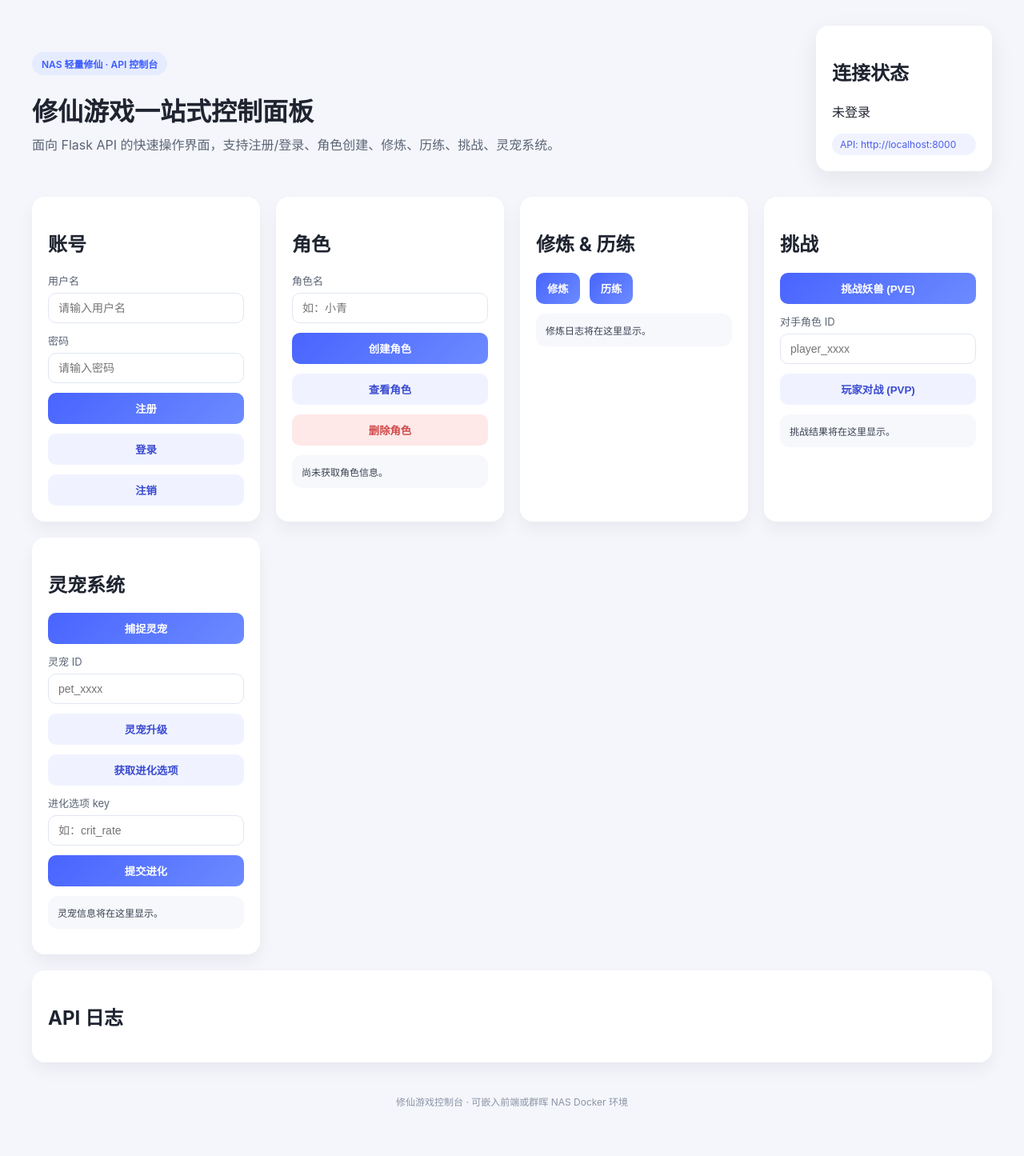
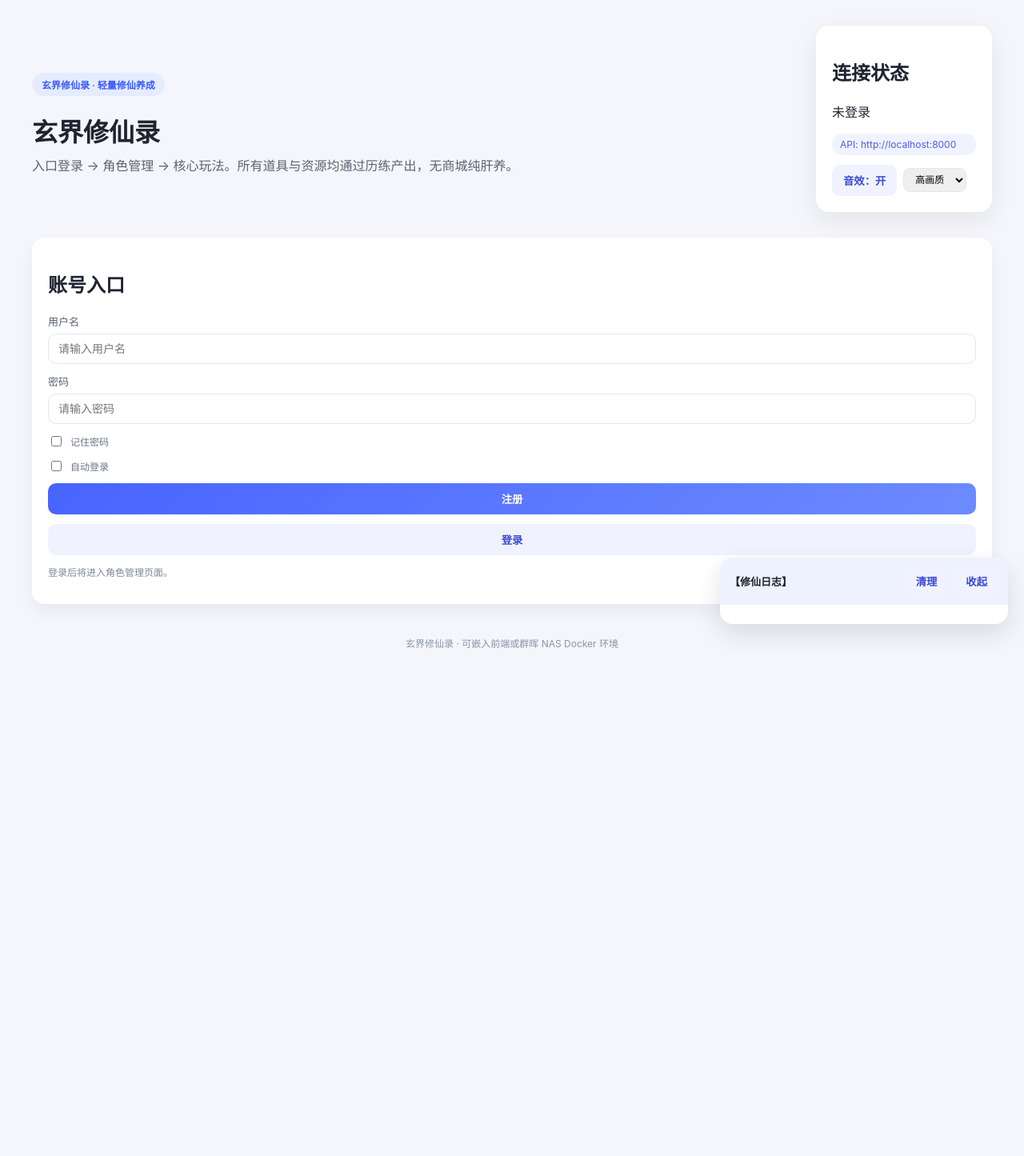
Before and after one commit to yourwater/web-game-1, a Flask app: page / in a window 1280 px wide. Shown: the whole page at 80% size. After the commit the page ends 810 px from the top, so only its background shows below. Run offline with Flask 3, Linux system fonts and the light colour scheme.

Commit message:
Revamp frontend flow and update docs

```diff
--- a/game/static/app.js
+++ b/game/static/app.js
@@ -1,27 +1,40 @@
 const apiBase = "";
 const logEl = document.getElementById("log");
+const logPanel = document.getElementById("logPanel");
 const statusEl = document.getElementById("status");
 const playerInfoEl = document.getElementById("playerInfo");
 const progressInfoEl = document.getElementById("progressInfo");
+const exploreInfoEl = document.getElementById("exploreInfo");
 const battleInfoEl = document.getElementById("battleInfo");
 const petInfoEl = document.getElementById("petInfo");
+const playerBarEl = document.getElementById("playerBar");
+const authSection = document.getElementById("authSection");
+const roleSection = document.getElementById("roleSection");
+const gameSection = document.getElementById("gameSection");
 
 const tokenKey = "xiuxian_token";
 let token = localStorage.getItem(tokenKey);
+let currentPlayer = null;
+let loginFailures = 0;
+let lockedUntil = null;
 
 function setStatus(text) {
   statusEl.textContent = text;
 }
 
-function log(message, payload) {
+function log(message, payload, isError = false) {
   const entry = document.createElement("div");
-  entry.className = "log-entry";
+  entry.className = `log-entry${isError ? " error" : ""}`;
   const time = new Date().toLocaleTimeString();
-  entry.textContent = `${time} · ${message}`;
-  if (payload) {
-    entry.textContent += ` → ${JSON.stringify(payload)}`;
+  let content = `${time} · 【修仙日志】${message}`;
+  if (payload && typeof payload === "string") {
+    content += `：${payload}`;
   }
+  entry.textContent = content;
   logEl.prepend(entry);
+  while (logEl.children.length > 100) {
+    logEl.removeChild(logEl.lastChild);
+  }
 }
 
 async function request(path, options = {}) {
@@ -37,20 +50,90 @@ async function request(path, options = {}) {
   return data;
 }
 
-function updatePlayerInfo(data) {
-  playerInfoEl.textContent = JSON.stringify(data, null, 2);
+function formatPlayer(player) {
+  if (!player) {
+    return "尚未获取角色信息。";
+  }
+  return [
+    `昵称：${player.name}`,
+    `境界：${player.realm} · 等级：${player.level}`,
+    `修为：${player.exp} · 灵石：${player.spirit_stones}`,
+    `属性：攻击 ${player.stats.atk} / 防御 ${player.stats.def} / 生命 ${player.stats.hp} / 速度 ${player.stats.spd}`,
+    `灵宠数量：${player.pets.length}`,
+    `角色ID：${player.player_id}`,
+  ].join("\n");
+}
+
+function updatePlayerInfo(player) {
+  playerInfoEl.textContent = formatPlayer(player);
+  if (player) {
+    playerBarEl.textContent = `当前角色：${player.name} · ${player.realm} · Lv.${player.level} · 灵石 ${player.spirit_stones}`;
+  } else {
+    playerBarEl.textContent = "尚未进入修仙。";
+  }
 }
 
 function updateProgressInfo(data) {
-  progressInfoEl.textContent = JSON.stringify(data, null, 2);
+  if (!data || !data.player) {
+    progressInfoEl.textContent = "暂无修炼信息。";
+    return;
+  }
+  const player = data.player;
+  progressInfoEl.textContent = [
+    "修炼完成。",
+    `当前境界：${player.realm} · 等级：${player.level}`,
+    `修为：${player.exp} · 灵石：${player.spirit_stones}`,
+    `属性：攻击 ${player.stats.atk} / 防御 ${player.stats.def} / 生命 ${player.stats.hp}`,
+  ].join("\n");
+}
+
+function updateExploreInfo(data) {
+  if (!data) {
+    exploreInfoEl.textContent = "暂无历练结果。";
+    return;
+  }
+  const rewards = data.reward || {};
+  const rewardText = Object.keys(rewards)
+    .map((key) => `${key === "spirit_stones" ? "灵石" : "修为"}+${rewards[key]}`)
+    .join("、");
+  exploreInfoEl.textContent = [
+    `历练事件：${data.event}`,
+    rewardText ? `奖励：${rewardText}` : "奖励：暂无",
+  ].join("\n");
 }
 
 function updateBattleInfo(data) {
-  battleInfoEl.textContent = JSON.stringify(data, null, 2);
+  if (!data) {
+    battleInfoEl.textContent = "暂无挑战结果。";
+    return;
+  }
+  const reward = data.reward || {};
+  const rewardText = Object.keys(reward)
+    .map((key) => `${key === "spirit_stones" ? "灵石" : "修为"}+${reward[key]}`)
+    .join("、");
+  battleInfoEl.textContent = [
+    `战斗结果：${data.victory ? "胜利" : "失败"}`,
+    rewardText ? `奖励：${rewardText}` : "奖励：暂无",
+  ].join("\n");
 }
 
 function updatePetInfo(data) {
-  petInfoEl.textContent = JSON.stringify(data, null, 2);
+  if (!data) {
+    petInfoEl.textContent = "暂无灵宠信息。";
+    return;
+  }
+  if (data.options) {
+    petInfoEl.textContent = [
+      "进化选项：",
+      ...data.options.map((option) => `- ${option[0]} +${option[1]}`),
+    ].join("\n");
+    return;
+  }
+  petInfoEl.textContent = [
+    `灵宠：${data.name} · ${data.rarity}`,
+    `等级：${data.level} · 进化阶段：${data.evolution_stage}`,
+    `属性：攻击 ${data.base_stats.atk} / 防御 ${data.base_stats.def} / 生命 ${data.base_stats.hp}`,
+  ].join("\n");
 }
 
 function attachButton(id, handler) {
@@ -65,15 +148,19 @@ attachButton("register", async () => {
       method: "POST",
       body: JSON.stringify({ username, password }),
     });
-    log("注册成功", data);
+    log(`账号 ${data.username} 注册成功`);
   } catch (error) {
-    log(`注册失败: ${error.message}`);
+    log(`注册失败：${error.message}`, null, true);
   }
 });
 
 attachButton("login", async () => {
   const username = document.getElementById("username").value;
   const password = document.getElementById("password").value;
+  if (lockedUntil && Date.now() < lockedUntil) {
+    log("登录失败：已锁定，请稍后再试", null, true);
+    return;
+  }
   try {
     const data = await request("/auth/login", {
       method: "POST",
@@ -82,9 +169,17 @@ attachButton("login", async () => {
     token = data.token;
     localStorage.setItem(tokenKey, token);
     setStatus(`已登录：${username}`);
-    log("登录成功", data);
+    log(`账号 ${username} 登录成功`);
+    loginFailures = 0;
+    lockedUntil = null;
+    showSection("role");
+    await refreshPlayer();
   } catch (error) {
-    log(`登录失败: ${error.message}`);
+    loginFailures += 1;
+    if (loginFailures >= 5) {
+      lockedUntil = Date.now() + 10 * 60 * 1000;
+    }
+    log(`登录失败：${error.message}`, null, true);
   }
 });
 
@@ -92,11 +187,15 @@ attachButton("logout", async () => {
   try {
     await request("/auth/logout", { method: "POST" });
   } catch (error) {
-    log(`注销失败: ${error.message}`);
+    log(`注销失败：${error.message}`, null, true);
   }
   token = null;
   localStorage.removeItem(tokenKey);
   setStatus("未登录");
+  currentPlayer = null;
+  updatePlayerInfo(null);
+  showSection("auth");
+  log("账号已退出");
 });
 
 attachButton("createPlayer", async () => {
@@ -106,30 +205,26 @@ attachButton("createPlayer", async () => {
       method: "POST",
       body: JSON.stringify({ name }),
     });
-    updatePlayerInfo(data);
-    log("创建角色成功", data);
+    currentPlayer = data;
+    updatePlayerInfo(currentPlayer);
+    log(`角色 ${data.name} 创建成功`);
   } catch (error) {
-    log(`创建角色失败: ${error.message}`);
+    log(`创建角色失败：${error.message}`, null, true);
   }
 });
 
 attachButton("getPlayer", async () => {
-  try {
-    const data = await request("/player/me", { method: "GET" });
-    updatePlayerInfo(data);
-    log("获取角色信息成功", data);
-  } catch (error) {
-    log(`获取角色失败: ${error.message}`);
-  }
+  await refreshPlayer();
 });
 
 attachButton("deletePlayer", async () => {
   try {
     const data = await request("/player/delete", { method: "POST" });
-    updatePlayerInfo(data);
-    log("删除角色成功", data);
+    currentPlayer = null;
+    updatePlayerInfo(null);
+    log("角色已删除");
   } catch (error) {
-    log(`删除角色失败: ${error.message}`);
+    log(`删除角色失败：${error.message}`, null, true);
   }
 });
 
@@ -137,19 +232,19 @@ attachButton("train", async () => {
   try {
     const data = await request("/cultivation/train", { method: "POST" });
     updateProgressInfo(data);
-    log("修炼完成", data);
+    log("修炼完成");
   } catch (error) {
-    log(`修炼失败: ${error.message}`);
+    log(`修炼失败：${error.message}`, null, true);
   }
 });
 
 attachButton("explore", async () => {
   try {
     const data = await request("/event/explore", { method: "POST" });
-    updateProgressInfo(data);
-    log("历练完成", data);
+    updateExploreInfo(data);
+    log("历练完成");
   } catch (error) {
-    log(`历练失败: ${error.message}`);
+    log(`历练失败：${error.message}`, null, true);
   }
 });
 
@@ -157,9 +252,9 @@ attachButton("pve", async () => {
   try {
     const data = await request("/challenge/pve", { method: "POST" });
     updateBattleInfo(data);
-    log("PVE 完成", data);
+    log("挑战妖兽完成");
   } catch (error) {
-    log(`PVE 失败: ${error.message}`);
+    log(`PVE 失败：${error.message}`, null, true);
   }
 });
 
@@ -171,9 +266,9 @@ attachButton("pvp", async () => {
       body: JSON.stringify({ opponent_id: opponentId }),
     });
     updateBattleInfo(data);
-    log("PVP 完成", data);
+    log("玩家对战完成");
   } catch (error) {
-    log(`PVP 失败: ${error.message}`);
+    log(`PVP 失败：${error.message}`, null, true);
   }
 });
 
@@ -181,9 +276,9 @@ attachButton("capturePet", async () => {
   try {
     const data = await request("/pet/capture", { method: "POST" });
     updatePetInfo(data);
-    log("捕捉灵宠成功", data);
+    log(`捕捉灵宠成功：${data.name}`);
   } catch (error) {
-    log(`捕捉灵宠失败: ${error.message}`);
+    log(`捕捉灵宠失败：${error.message}`, null, true);
   }
 });
 
@@ -195,9 +290,9 @@ attachButton("upgradePet", async () => {
       body: JSON.stringify({ pet_id: petId }),
     });
     updatePetInfo(data);
-    log("灵宠升级成功", data);
+    log("灵宠升级成功");
   } catch (error) {
-    log(`灵宠升级失败: ${error.message}`);
+    log(`灵宠升级失败：${error.message}`, null, true);
   }
 });
 
@@ -212,9 +307,9 @@ attachButton("getEvolveOptions", async () => {
     if (data.options && data.options.length) {
       document.getElementById("evolveChoice").value = data.options[0][0];
     }
-    log("获取进化选项成功", data);
+    log("获取进化选项成功");
   } catch (error) {
-    log(`获取进化选项失败: ${error.message}`);
+    log(`获取进化选项失败：${error.message}`, null, true);
   }
 });
 
@@ -227,14 +322,72 @@ attachButton("evolvePet", async () => {
       body: JSON.stringify({ pet_id: petId, choice }),
     });
     updatePetInfo(data);
-    log("进化完成", data);
+    log("进化完成");
   } catch (error) {
-    log(`进化失败: ${error.message}`);
+    log(`进化失败：${error.message}`, null, true);
   }
+});
+
+async function refreshPlayer() {
+  try {
+    const data = await request("/player/me", { method: "GET" });
+    currentPlayer = data;
+    updatePlayerInfo(currentPlayer);
+    log(`角色 ${data.name} 已载入`);
+    return data;
+  } catch (error) {
+    updatePlayerInfo(null);
+    log(`获取角色失败：${error.message}`, null, true);
+    return null;
+  }
+}
+
+function showSection(section) {
+  authSection.style.display = section === "auth" ? "block" : "none";
+  roleSection.style.display = section === "role" ? "block" : "none";
+  gameSection.style.display = section === "game" ? "block" : "none";
+}
+
+document.getElementById("enterGame").addEventListener("click", async () => {
+  const player = await refreshPlayer();
+  if (player) {
+    showSection("game");
+  }
+});
+
+document.getElementById("backToRoles").addEventListener("click", () => {
+  showSection("role");
+});
+
+document.getElementById("toggleLog").addEventListener("click", () => {
+  logPanel.classList.toggle("collapsed");
+  const isCollapsed = logPanel.classList.contains("collapsed");
+  document.getElementById("toggleLog").textContent = isCollapsed ? "展开" : "收起";
+});
+
+document.getElementById("clearLog").addEventListener("click", () => {
+  logEl.innerHTML = "";
+});
+
+document.getElementById("toggleSound").addEventListener("click", (event) => {
+  const isOn = event.target.textContent.includes("开");
+  event.target.textContent = `音效：${isOn ? "关" : "开"}`;
+});
+
+document.querySelectorAll(".tab").forEach((tab) => {
+  tab.addEventListener("click", () => {
+    document.querySelectorAll(".tab").forEach((item) => item.classList.remove("active"));
+    document.querySelectorAll(".tab-content").forEach((item) => item.classList.remove("active"));
+    tab.classList.add("active");
+    document.getElementById(`tab-${tab.dataset.tab}`).classList.add("active");
+  });
 });
 
 if (token) {
   setStatus("已登录");
+  showSection("role");
+  refreshPlayer();
 } else {
   setStatus("未登录");
+  showSection("auth");
 }
--- a/game/static/style.css
+++ b/game/static/style.css
@@ -50,6 +50,20 @@ body {
   min-width: 220px;
 }
 
+.settings {
+  margin-top: 12px;
+  display: flex;
+  gap: 8px;
+  align-items: center;
+}
+
+.settings select {
+  padding: 6px 10px;
+  border-radius: 8px;
+  border: 1px solid #e0e6f2;
+  font-size: 12px;
+}
+
 .pill {
   margin-top: 12px;
   background: #f0f3ff;
@@ -79,6 +93,20 @@ body {
 .form-grid {
   display: grid;
   gap: 12px;
+}
+
+.checkbox {
+  display: flex;
+  align-items: center;
+  gap: 8px;
+  font-size: 12px;
+  color: #6a7386;
+}
+
+.helper {
+  margin-top: 12px;
+  font-size: 12px;
+  color: #7d8798;
 }
 
 label {
@@ -132,22 +160,127 @@ pre {
   overflow-x: auto;
 }
 
-#log {
-  display: grid;
-  gap: 8px;
-  font-size: 13px;
-}
-
-.log-entry {
-  background: #f6f9ff;
-  padding: 10px 12px;
-  border-radius: 10px;
-  border-left: 4px solid #6c8bff;
-}
-
 .footer {
   margin-top: 40px;
   text-align: center;
   color: #8a94a6;
   font-size: 12px;
 }
+
+.game-header {
+  display: flex;
+  justify-content: space-between;
+  align-items: center;
+  gap: 12px;
+}
+
+.game-actions {
+  display: flex;
+  gap: 8px;
+}
+
+.player-bar {
+  margin: 16px 0;
+  padding: 12px 16px;
+  border-radius: 12px;
+  background: #eef2ff;
+  color: #394150;
+  font-size: 13px;
+}
+
+.tab-bar {
+  display: flex;
+  gap: 10px;
+  margin-bottom: 16px;
+}
+
+.tab {
+  background: #eef2ff;
+  border-radius: 999px;
+  padding: 8px 16px;
+  color: #3a4bd1;
+}
+
+.tab.active {
+  background: #3a4bd1;
+  color: white;
+}
+
+.tab-content {
+  display: none;
+}
+
+.tab-content.active {
+  display: block;
+}
+
+.log-panel {
+  position: fixed;
+  right: 20px;
+  bottom: 20px;
+  width: 360px;
+  max-height: 260px;
+  background: rgba(255, 255, 255, 0.96);
+  border-radius: 16px;
+  box-shadow: 0 12px 30px rgba(15, 23, 42, 0.12);
+  display: flex;
+  flex-direction: column;
+  overflow: hidden;
+}
+
+.log-panel.collapsed {
+  height: 44px;
+}
+
+.log-header {
+  display: flex;
+  justify-content: space-between;
+  align-items: center;
+  padding: 10px 12px;
+  background: #eef2ff;
+  font-weight: 600;
+  font-size: 13px;
+}
+
+.log-actions {
+  display: flex;
+  gap: 8px;
+}
+
+#log {
+  display: grid;
+  gap: 8px;
+  font-size: 12px;
+  padding: 12px;
+  overflow-y: auto;
+}
+
+.log-entry {
+  background: #f6f9ff;
+  padding: 8px 10px;
+  border-radius: 10px;
+  border-left: 4px solid #6c8bff;
+}
+
+.log-entry.error {
+  border-left-color: #e25555;
+  background: #fff0f0;
+  color: #b22c2c;
+}
+
+@media (max-width: 900px) {
+  body {
+    padding: 24px;
+  }
+
+  .hero {
+    flex-direction: column;
+    align-items: flex-start;
+  }
+
+  .log-panel {
+    width: calc(100% - 40px);
+    left: 20px;
+    right: 20px;
+  }
+}
--- a/game/templates/index.html
+++ b/game/templates/index.html
@@ -3,28 +3,36 @@
   <head>
     <meta charset="utf-8" />
     <meta name="viewport" content="width=device-width, initial-scale=1" />
-    <title>修仙游戏控制台</title>
+    <title>玄界修仙录 · 控制台</title>
     <link rel="stylesheet" href="/static/style.css" />
   </head>
   <body>
     <header class="hero">
       <div>
-        <p class="badge">NAS 轻量修仙 · API 控制台</p>
-        <h1>修仙游戏一站式控制面板</h1>
+        <p class="badge">玄界修仙录 · 轻量修仙养成</p>
+        <h1>玄界修仙录</h1>
         <p class="subtitle">
-          面向 Flask API 的快速操作界面，支持注册/登录、角色创建、修炼、历练、挑战、灵宠系统。
+          入口登录 → 角色管理 → 核心玩法。所有道具与资源均通过历练产出，无商城纯肝养。
         </p>
       </div>
       <div class="hero-card">
         <h2>连接状态</h2>
         <p id="status">未登录</p>
         <div class="pill">API: http://localhost:8000</div>
+        <div class="settings">
+          <button class="ghost" id="toggleSound">音效：开</button>
+          <select id="quality">
+            <option value="high">高画质</option>
+            <option value="medium">中画质</option>
+            <option value="low">低画质</option>
+          </select>
+        </div>
       </div>
     </header>
 
     <main class="grid">
-      <section class="card">
-        <h2>账号</h2>
+      <section class="card" id="authSection">
+        <h2>账号入口</h2>
         <div class="form-grid">
           <label>
             用户名
@@ -34,37 +42,87 @@
             密码
             <input id="password" type="password" placeholder="请输入密码" />
           </label>
+          <label class="checkbox">
+            <input type="checkbox" id="rememberMe" />
+            记住密码
+          </label>
+          <label class="checkbox">
+            <input type="checkbox" id="autoLogin" />
+            自动登录
+          </label>
           <button class="primary" id="register">注册</button>
           <button class="ghost" id="login">登录</button>
-          <button class="ghost" id="logout">注销</button>
         </div>
+        <p class="helper">登录后将进入角色管理页面。</p>
       </section>
 
-      <section class="card">
-        <h2>角色</h2>
+      <section class="card" id="roleSection">
+        <h2>角色管理</h2>
         <div class="form-grid">
           <label>
             角色名
             <input id="playerName" placeholder="如：小青" />
           </label>
+          <label>
+            先天灵根
+            <select id="rootElement">
+              <option value="金">金</option>
+              <option value="木">木</option>
+              <option value="水">水</option>
+              <option value="火">火</option>
+              <option value="土">土</option>
+            </select>
+          </label>
+          <label>
+            初始形象
+            <select id="avatar">
+              <option value="male">男</option>
+              <option value="female">女</option>
+            </select>
+          </label>
           <button class="primary" id="createPlayer">创建角色</button>
           <button class="ghost" id="getPlayer">查看角色</button>
           <button class="danger" id="deletePlayer">删除角色</button>
+          <button class="primary" id="enterGame">进入修仙</button>
         </div>
         <pre id="playerInfo">尚未获取角色信息。</pre>
       </section>
 
-      <section class="card">
-        <h2>修炼 & 历练</h2>
+      <section class="card full" id="gameSection">
+        <div class="game-header">
+          <div>
+            <h2>核心玩法</h2>
+            <p class="helper">登录并进入修仙后解锁全部功能。</p>
+          </div>
+          <div class="game-actions">
+            <button class="ghost" id="backToRoles">返回角色管理</button>
+            <button class="ghost" id="logout">退出游戏</button>
+          </div>
+        </div>
+        <div class="player-bar" id="playerBar">尚未进入修仙。</div>
+
+        <div class="tab-bar">
+          <button class="tab active" data-tab="cultivation">修炼</button>
+          <button class="tab" data-tab="explore">历练</button>
+          <button class="tab" data-tab="challenge">挑战</button>
+          <button class="tab" data-tab="pet">灵宠</button>
+        </div>
+
+        <div class="tab-content active" id="tab-cultivation">
           <div class="button-row">
             <button class="primary" id="train">修炼</button>
+          </div>
+          <pre id="progressInfo">修炼日志将在这里显示。</pre>
+        </div>
+
+        <div class="tab-content" id="tab-explore">
+          <div class="button-row">
             <button class="primary" id="explore">历练</button>
           </div>
-        <pre id="progressInfo">修炼日志将在这里显示。</pre>
-      </section>
+          <pre id="exploreInfo">历练结果将在这里显示。</pre>
+        </div>
 
-      <section class="card">
-        <h2>挑战</h2>
+        <div class="tab-content" id="tab-challenge">
           <div class="form-grid">
             <button class="primary" id="pve">挑战妖兽 (PVE)</button>
             <label>
@@ -74,10 +132,9 @@
             <button class="ghost" id="pvp">玩家对战 (PVP)</button>
           </div>
           <pre id="battleInfo">挑战结果将在这里显示。</pre>
-      </section>
+        </div>
 
-      <section class="card">
-        <h2>灵宠系统</h2>
+        <div class="tab-content" id="tab-pet">
           <div class="form-grid">
             <button class="primary" id="capturePet">捕捉灵宠</button>
             <label>
@@ -93,15 +150,22 @@
             <button class="primary" id="evolvePet">提交进化</button>
           </div>
           <pre id="petInfo">灵宠信息将在这里显示。</pre>
-      </section>
-
-      <section class="card full">
-        <h2>API 日志</h2>
-        <div id="log"></div>
+        </div>
       </section>
     </main>
 
-    <footer class="footer">修仙游戏控制台 · 可嵌入前端或群晖 NAS Docker 环境</footer>
+    <div class="log-panel" id="logPanel">
+      <div class="log-header">
+        <span>【修仙日志】</span>
+        <div class="log-actions">
+          <button class="ghost" id="clearLog">清理</button>
+          <button class="ghost" id="toggleLog">收起</button>
+        </div>
+      </div>
+      <div id="log"></div>
+    </div>
+
+    <footer class="footer">玄界修仙录 · 可嵌入前端或群晖 NAS Docker 环境</footer>
 
     <script src="/static/app.js"></script>
   </body>
```
Also changed, not shown: README.md, 1 other file. Lines whose indentation alone changed are shown as unchanged.
